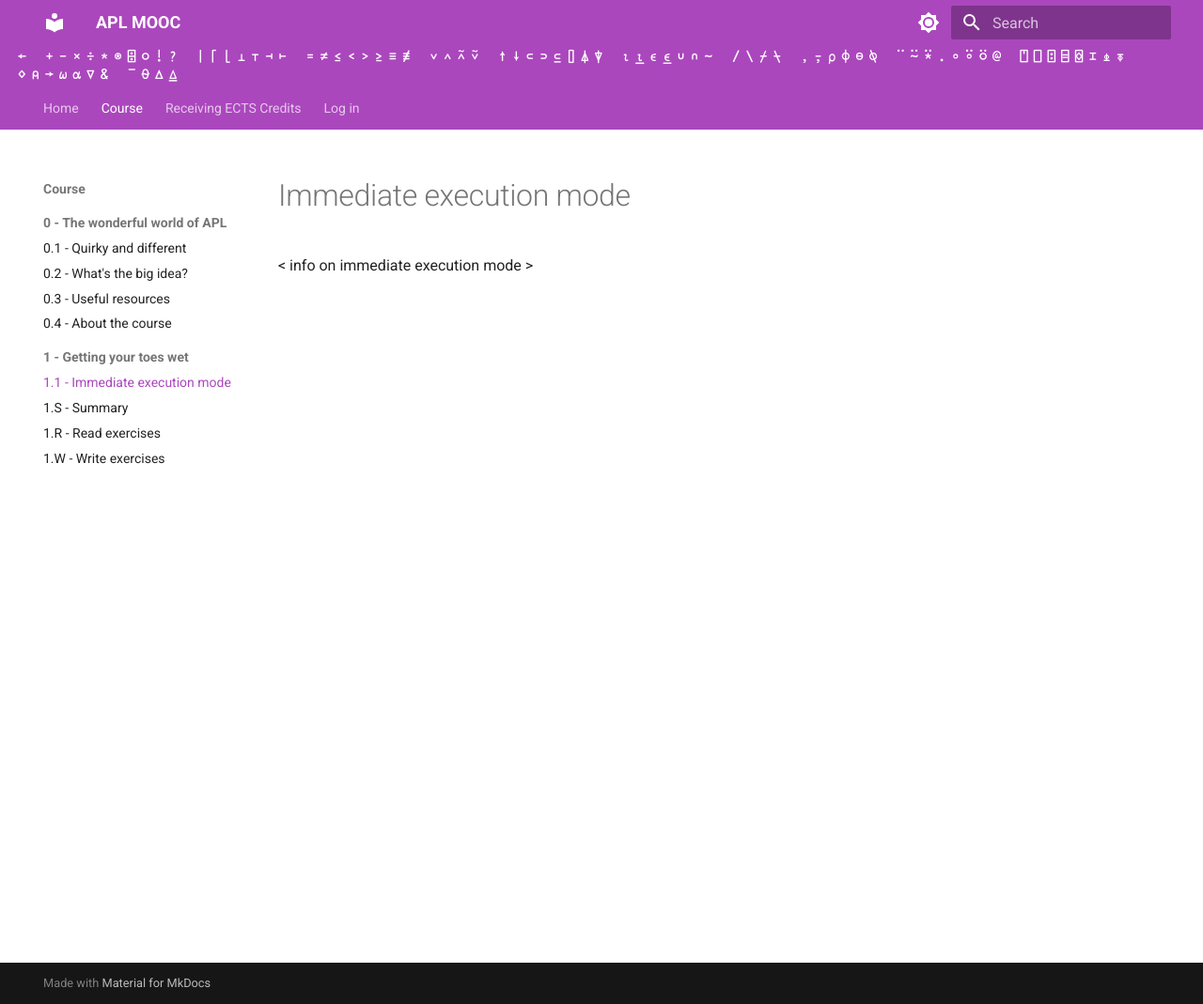
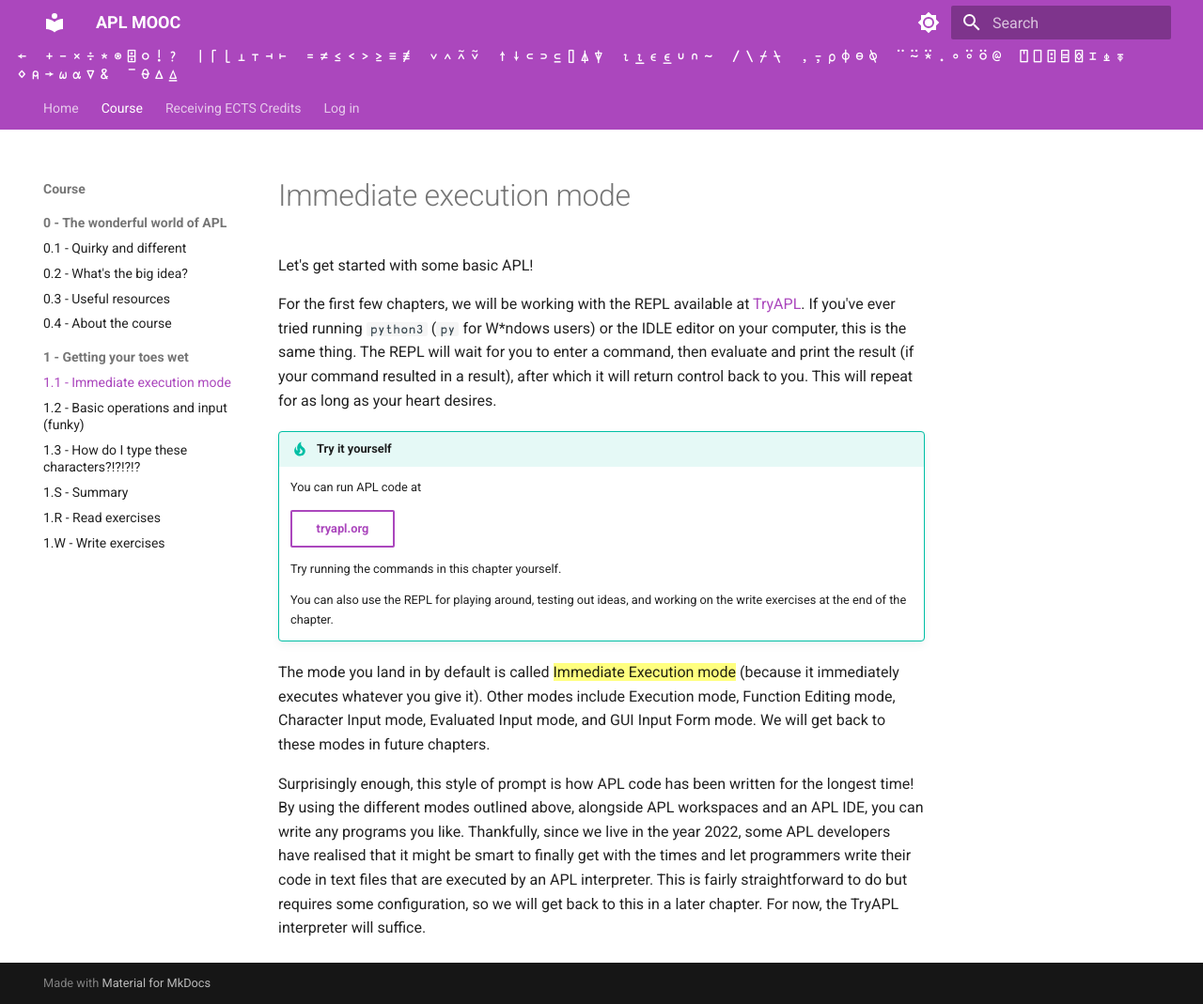
Before and after one commit to APLMOOC/APLMOOC, an MkDocs documentation site: the page built from docs/course/ch1/part1.md, in a window 1280 px wide and 1069 px high. Shown: the whole window at 94% size. Built offline with MkDocs 1.6.1 and Material for MkDocs 9.7.7, drawn with Linux system fonts in a browser that asks for light colours; some web fonts are replaced.

Commit message:
Complete half of Chapter 1

```diff
--- a/docs/course/ch1/part1.md
+++ b/docs/course/ch1/part1.md
@@ -1,3 +1,32 @@
 # Immediate execution mode
 
-< info on immediate execution mode >
+Let's get started with some basic APL!
+
+For the first few chapters, we will be working with the REPL available at <a href="https://tryapl.org" target="_blank">TryAPL</a>.
+If you've ever tried running `python3` (`py` for W*ndows users) or the IDLE editor on your computer, this is the same thing.
+The REPL will wait for you to enter a command, then evaluate and print the result (if your command resulted in a result),
+after which it will return control back to you.
+This will repeat for as long as your heart desires.
+
+!!! tip "Try it yourself"
+
+    You can run APL code at
+
+    <a class="md-button" href="https://tryapl.org" target="_blank">tryapl.org</a>
+
+    Try running the commands in this chapter yourself.
+
+    You can also use the REPL for playing around, testing out ideas,
+    and working on the write exercises at the end of the chapter.
+
+
+The mode you land in by default is called ==Immediate Execution mode== (because it immediately executes whatever you give it).
+Other modes include Execution mode, Function Editing mode, Character Input mode, Evaluated Input mode, and GUI Input Form mode.
+We will get back to these modes in future chapters.
+
+Surprisingly enough, this style of prompt is how APL code has been written for the longest time!
+By using the different modes outlined above, alongside APL workspaces and an APL IDE, you can write any programs you like.
+Thankfully, since we live in the year 2022, some APL developers have realised that it might be smart to finally get with the times
+and let programmers write their code in text files that are executed by an APL interpreter.
+This is fairly straightforward to do but requires some configuration, so we will get back to this in a later chapter.
+For now, the TryAPL interpreter will suffice.
--- a/mkdocs.yml
+++ b/mkdocs.yml
@@ -16,6 +16,8 @@ theme:
     - navigation.tabs
     - nagivation.top
     - navigation.sections
+  font:
+    code: APL385
 markdown_extensions:
   - md_in_html
 extra_css:
@@ -25,12 +27,17 @@ extra_javascript:
   - js/languagebar.js
 markdown_extensions:
   - admonition
+  - attr_list
   - pymdownx.details
   - pymdownx.superfences
   - pymdownx.superfences
   - pymdownx.tabbed:
       alternate_style: true
-  - attr_list
+  - pymdownx.critic
+  - pymdownx.caret
+  - pymdownx.keys
+  - pymdownx.mark
+  - pymdownx.tilde
 nav:
   - Home: index.md
   - Course:
@@ -41,6 +48,8 @@ nav:
       - 0.4 - About the course: course/ch0/part4.md
     - 1 - Getting your toes wet:
       - 1.1 - Immediate execution mode: course/ch1/part1.md
+      - 1.2 - Basic operations and input (funky): course/ch1/part2.md
+      - 1.3 - How do I type these characters?!?!?!?: course/ch1/part3.md
       - 1.S - Summary: course/ch1/summary.md
       - 1.R - Read exercises: course/ch1/read.md
       - 1.W - Write exercises: course/ch1/write.md
```
Also changed, not shown: docs/course/ch1/part2.md (added, +91 -0 lines), docs/course/ch1/part3.md (added, +60 -0 lines), docs/course/ch1/write.md (+4 -3 lines), docs/course/assets/1_3_aplkeyboard.jpg (added).
